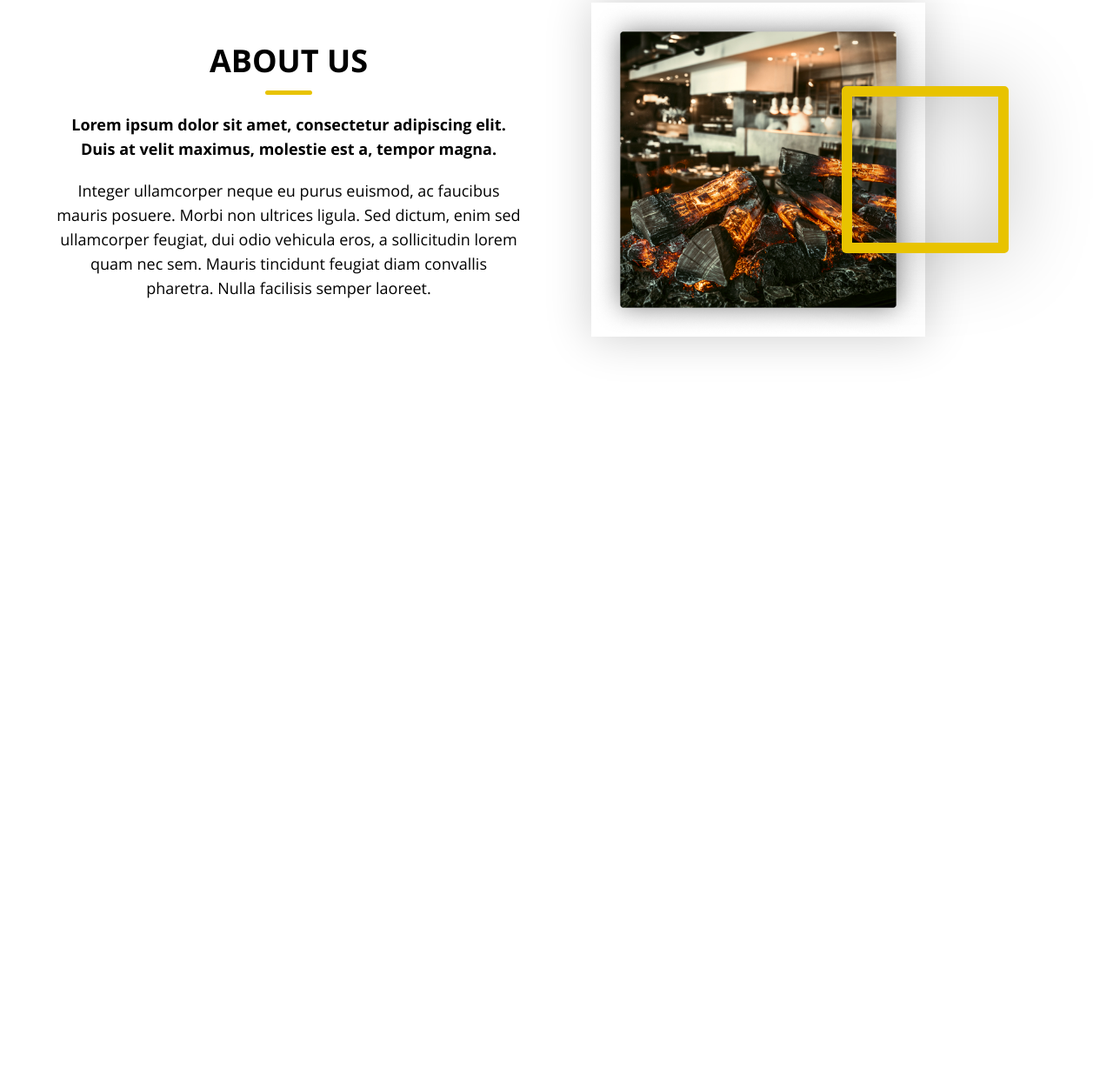
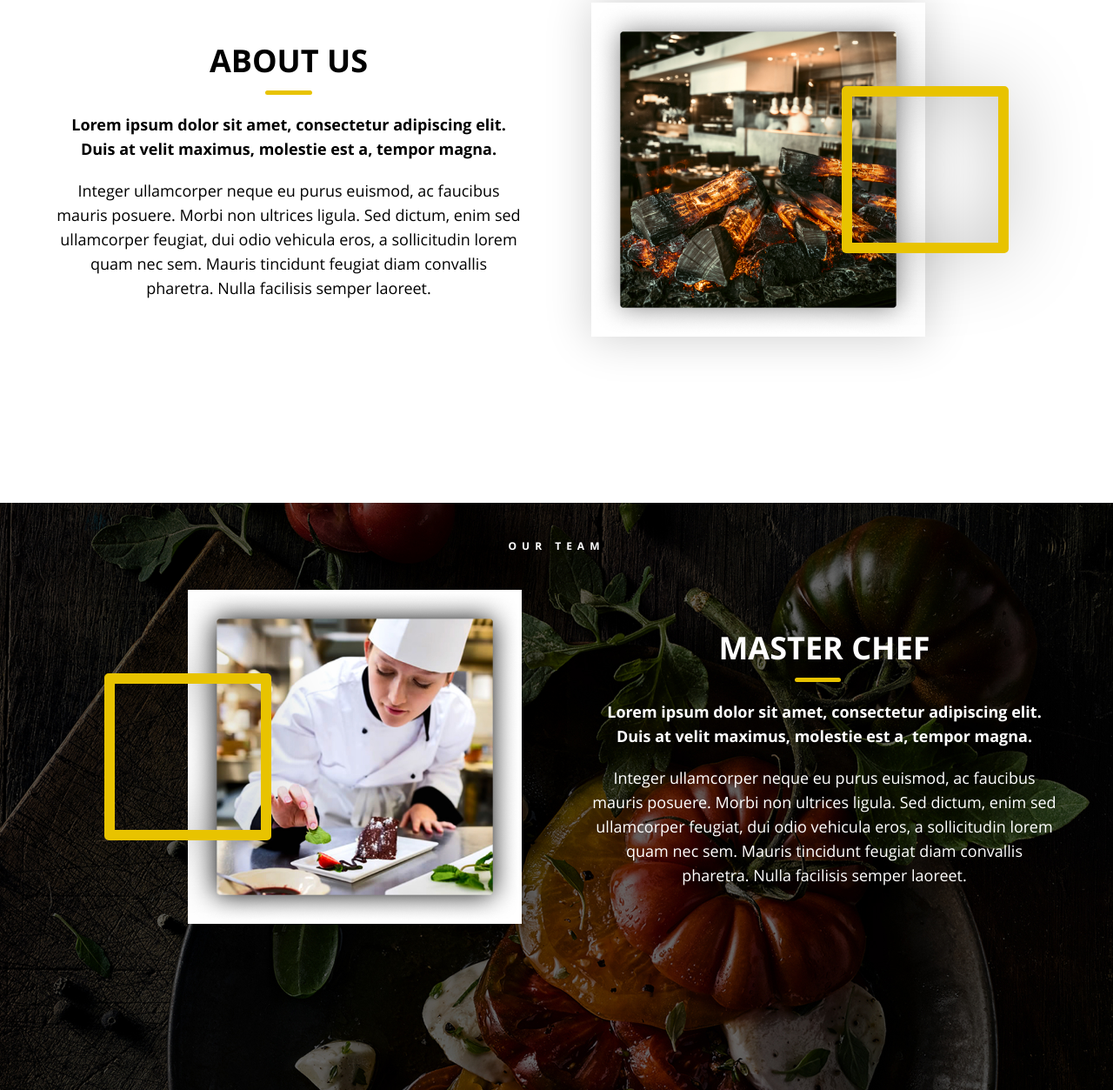
Before and after one commit to Maggoff/hunger, a plain HTML site: page index.html in a window 1280 px wide. Shown: the part 897-2150 px from the top of the page at 87% size. Before the commit the page ends 1384 px from the top, so only its background shows below. Drawn offline with Linux system fonts and the light colour scheme.

Commit message:
Team change

```diff
--- a/css/style.css
+++ b/css/style.css
@@ -296,6 +296,92 @@ position: relative;
 }
 
 /* END About */
+
+/* Team */
+
+.team{
+  min-height: 675px;
+  background-image: url(../img/chef-bg.jpg);
+  background-size: cover;
+  background-repeat: no-repeat;
+  background-position: center;
+}
+
+.team__inner{
+  padding-bottom: 100px;
+  text-align: center;
+}
+
+.team__title{
+  font-size: 12px;
+  line-height: 14px;
+  letter-spacing: 0.5em;
+  text-transform: uppercase;
+  padding: 43px 0;
+}
+
+.team__container{
+  display: flex;
+}
+
+.team__left{
+  width: 50%;
+  padding-right: 40px;
+}
+
+.team__left__img{
+  width: 30vw;
+  height: 30vw;
+  box-shadow: 0px 0px 50px rgba(0, 0, 0, 0.2);
+}
+
+.team .rectangle{
+  margin-left: auto;
+}
+
+.team .rectangle::after{
+  left: -7.5vw;
+}
+
+.team__right{
+  width: 50%;
+  padding-left: 40px;
+  display: flex;
+  flex-direction: column;
+  justify-content: center;
+  align-items: center;
+}
+
+.team__right__title{
+  font-size: 36px;
+  line-height: 48px;
+  text-align: center;
+  text-transform: uppercase;
+  padding-bottom: 15px;
+}
+
+.team__right__title.line::after{
+  bottom: 0;
+  margin: 0 36%;
+  width: 22%;
+}
+
+.team__under__title{
+  font-size: 18px;
+  line-height: 28px;
+  text-align: center;
+  margin: 20px 0;
+}
+
+.team__text{
+  font-size: 18px;
+  line-height: 28px;
+  font-weight: 400;
+  text-align: center;
+}
+
+/* END Team */
+
 @media (max-width: 600px){
   .header__navigation{
     display: none;
--- a/index.html
+++ b/index.html
@@ -72,7 +72,7 @@
         </div>
       </div>
     </section>
-    <sectionn class="about">
+    <section class="about">
       <div class="container">
         <div class="about__inner">
           <div class="about__left">
@@ -97,7 +97,38 @@
           </div>
         </div>
       </div>
-    </sectionn>
+    </section>
+    <section class="team">
+      <div class="container">
+        <div class="team__inner">
+          <p class="team__title">
+            Our team
+          </p>
+          <div class="team__container">
+            <div class="team__left">
+              <div class="rectangle">
+                <img src="img/chef-img.jpg" alt="Team" class="team__left__img">
+              </div>
+            </div>
+            <div class="team__right">
+              <p class="team__right__title line">
+                Master chef
+              </p>
+              <p class="team__under__title">
+                Lorem ipsum dolor sit amet, consectetur adipiscing elit.
+                Duis at velit maximus, molestie est a, tempor magna.
+              </p>
+              <p class="team__text">
+                Integer ullamcorper neque eu purus euismod, ac faucibus mauris posuere.
+                Morbi non ultrices ligula. Sed dictum, enim sed ullamcorper feugiat, dui
+                odio vehicula eros, a sollicitudin lorem quam nec sem. Mauris tincidunt feugiat
+                diam convallis pharetra. Nulla facilisis semper laoreet.
+              </p>
+            </div>
+          </div>
+        </div>
+      </div>
+    </section>
   </div>
 </body>
 
```
